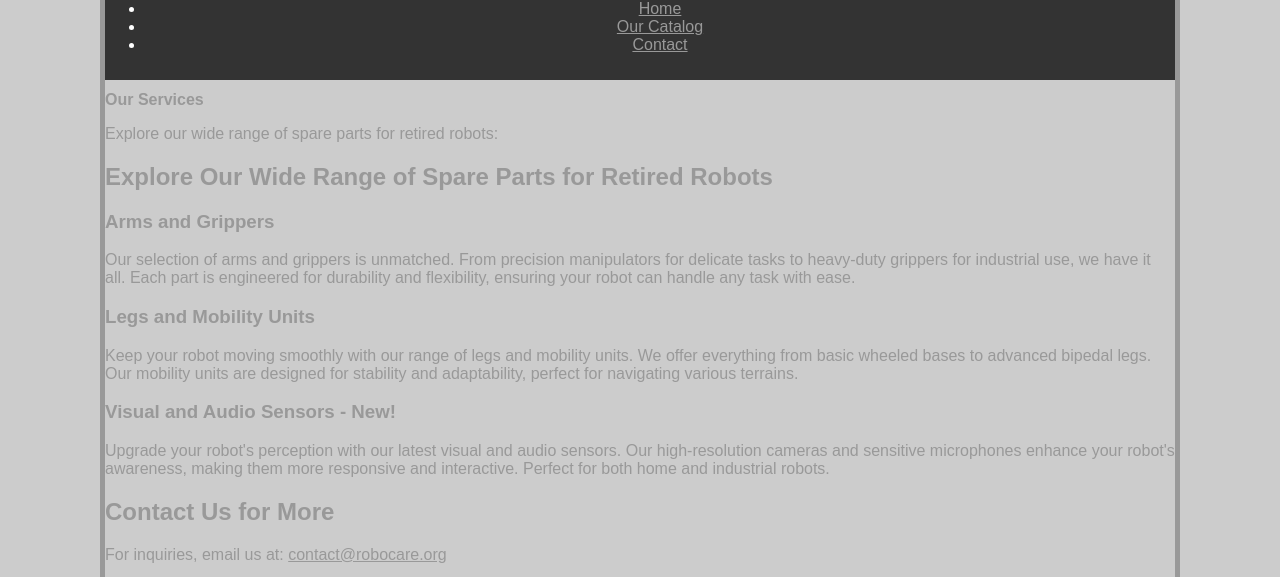
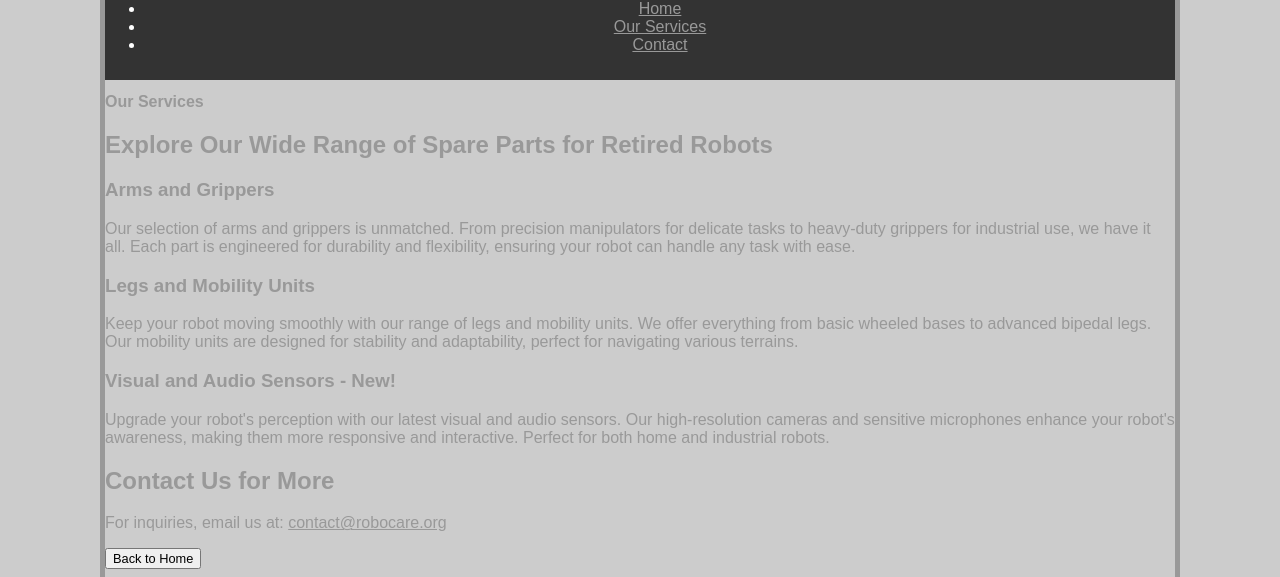
Before and after one commit to IWU-CS253/cs253-accessibility-roborepair-websitez, a plain HTML site: page services.html in a window 1280 px wide. Shown: the part 431-1008 px from the top of the page. Drawn offline with Linux system fonts and the light colour scheme.

Commit message:
Update services.html

```diff
--- a/services.html
+++ b/services.html
@@ -9,31 +9,27 @@
 </head>
 <body>
     <header>
-	    <img src="images/banner.png" width="400px">
+	    <img src="images/banner.png" alt = "robocare logo photo" width="400px"> <!-- Added alt text for accessibility -->
         <nav>
             <ul>
                 <li><a href="index.html">Home</a></li>
-                <li><a href="services.html">Our Catalog</a></li>
+                <li><a href="services.html">Our Services</a></li>
                 <li><a href="contact.html">Contact</a></li>
             </ul>
         </nav>
     </header>
-    <h1>Our Services</h1>
-    <p>Explore our wide range of spare parts for retired robots:</p>
+
 	<section>
+        <h1>Our Services</h1> <!-- h1 was fixed in css for proper structure -->
 		<h2>Explore Our Wide Range of Spare Parts for Retired Robots</h2>
 
-		<div class="product-category">
+		<div class="product-category"> <!-- Deleted duplicate div classes -->
 			<h3>Arms and Grippers</h3>
 			<p>Our selection of arms and grippers is unmatched. From precision manipulators for delicate tasks to heavy-duty grippers for industrial use, we have it all. Each part is engineered for durability and flexibility, ensuring your robot can handle any task with ease.</p>
-		</div>
 
-		<div class="product-category">
 			<h3>Legs and Mobility Units</h3>
 			<p>Keep your robot moving smoothly with our range of legs and mobility units. We offer everything from basic wheeled bases to advanced bipedal legs. Our mobility units are designed for stability and adaptability, perfect for navigating various terrains.</p>
-		</div>
 
-		<div class="product-category">
 			<h3>Visual and Audio Sensors - New!</h3>
 			<p>Upgrade your robot's perception with our latest visual and audio sensors. Our high-resolution cameras and sensitive microphones enhance your robot's awareness, making them more responsive and interactive. Perfect for both home and industrial robots.</p>
 		</div>
@@ -43,9 +39,9 @@
     <h2>Contact Us for More</h2>
     <p>For inquiries, email us at: <a href="mailto:contact@robocare.org">contact@robocare.org</a></p>
 
-    <div onclick="location.href='index.html';" style="color: blue; cursor: pointer;">Back to Home</div>
+    <button onclick="document.location='index.html'">Back to Home</button> <!-- Changed button text for clarity -->
     <footer>
-        <p><img src="images/unscrupulous.png" width="50px">© 2024 Unscrupulous Web Design</p>
+        <p><img src="images/unscrupulous.png" alt= "company logo" width="50px">© 2024 Unscrupulous Web Design</p> <!-- Added alt text for accessibility -->
     </footer>
 
 </body>
```
